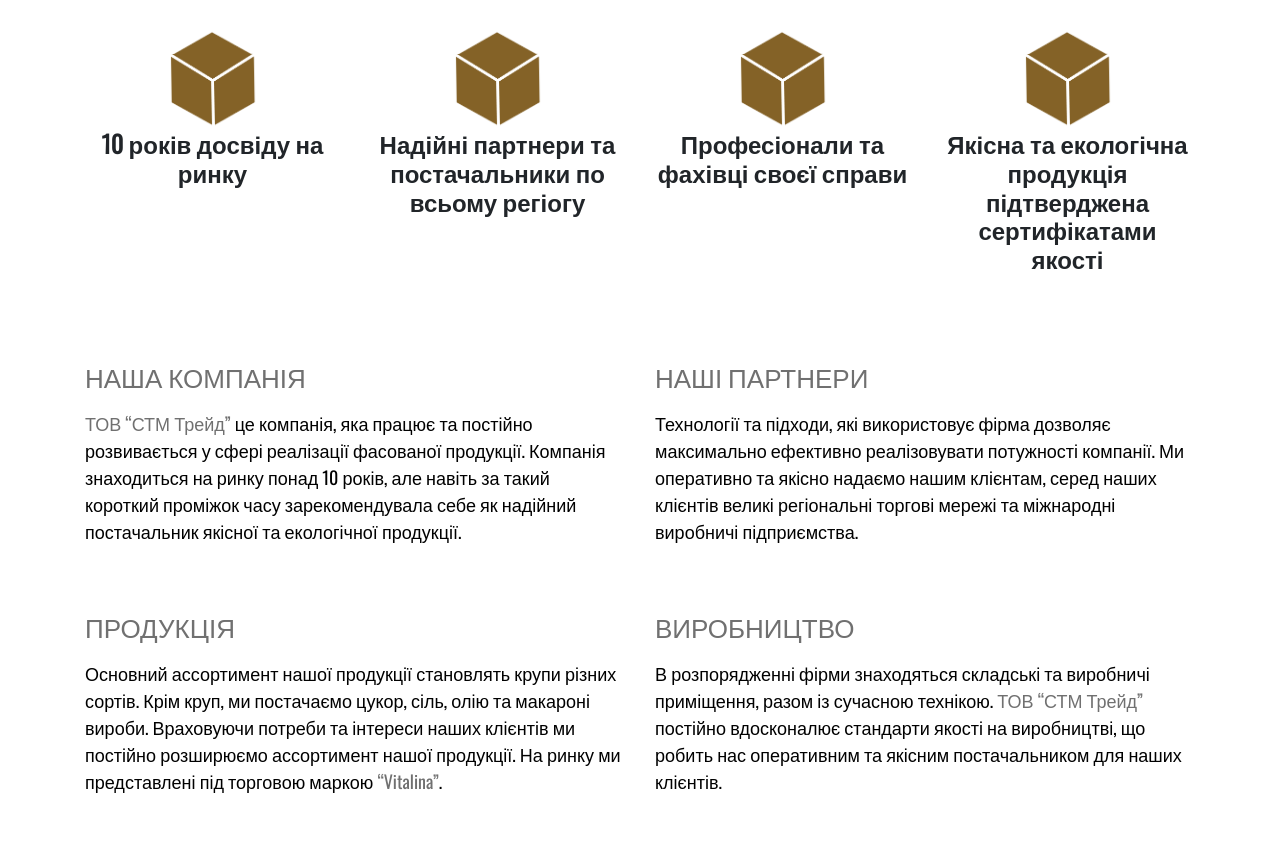
After one commit to amin21212121/amin212121.github.io, a PHP site: page /about_us.html in a window 1280 px wide. The commit adds this page. Shown: the part 663-1531 px from the top of the page. Run offline with PHP 8.4, Linux system fonts and the light colour scheme.

Commit message:
add page about us

```diff
--- /dev/null
+++ b/about_us.html
@@ -0,0 +1,216 @@
+<!doctype html>
+<html lang="uk", "ru">
+  <head>
+    <!-- Required meta tags -->
+    <meta charset="utf-8">
+    <meta name="viewport" content="width=device-width, initial-scale=1, shrink-to-fit=no">
+
+    <!-- Bootstrap CSS -->
+    <link rel="stylesheet" href="https://stackpath.bootstrapcdn.com/bootstrap/4.4.1/css/bootstrap.min.css" integrity="sha384-Vkoo8x4CGsO3+Hhxv8T/Q5PaXtkKtu6ug5TOeNV6gBiFeWPGFN9MuhOf23Q9Ifjh" crossorigin="anonymous">
+	<link rel="stylesheet" href="css/style.css">
+
+    <title>Продаж сілі, круп, кави оптом</title>
+  </head>
+  <body>
+  <nav class="navbar navbar-expand-lg navbar-light bg-light rounded">
+
+
+    <div class="collapse navbar-collapse" id="navbarsExample09">
+
+	  <div  class = "firstblock">
+	 <div class = "callme"> замовити дзвінок? </div>
+	  <ul class="navbar-nav">
+
+        <li class="nav-item active">
+        <li class="nav-item">
+          <a class="nav-link" href="#">ПРОДУКЦІЯ</a>
+        </li>
+
+		 <li class="nav-item">
+          <a class="nav-link" href="#">СПІВПРАЦЯ</a>
+        </li>
+           </ul>
+		    </div>
+
+	  <a class="navbar-brand" href="index.html"><img id="nav-menu" src="img/logo.png"  width="120" height="52"  alt="logo"></a>
+
+ <div  class = "secondlock">
+	 <div class = "lang">
+	 <span> EN </span>
+	 <span> RU </span>
+	 <span> UA </span>
+	 </div>
+       <ul class="navbar-nav">
+        <li class="nav-item active">
+
+        <li class="nav-item">
+          <a class="nav-link" href="about_us.html">ПРО НАС</a>
+        </li>
+
+		 <li class="nav-item">
+          <a class="nav-link" href="#">КОНТАКТИ</a>
+        </li>
+           </ul>
+   </div>
+    </div>
+  </nav>
+
+
+
+
+   <video autoplay muted loop id="myVideo_about_us">
+  <source src="si.mp4" type="video/mp4">
+</video>
+
+<div class="container about_us_positive">
+
+<div class="row">
+      <div class="col-3">
+         <img src="img/icon_cube.png" width="90" height="100" alt="icon_cube">
+        <h2>10 років досвіду на ринку</h2>
+
+      </div>
+
+      <div class="col-3">
+        <img src="img/icon_cube.png" width="90" height="100" alt="icon_cube">
+        <h2>Надійні партнери та постачальники по всьому регіогу</h2>
+
+      </div>
+
+
+      <div class="col-3">
+        <img src="img/icon_cube.png" width="90" height="100" alt="icon_cube">
+        <h2>Професіонали та фахівці своєї справи</h2>
+
+      </div>
+
+      <div class="col-3">
+        <img src="img/icon_cube.png" width="90" height="100" alt="icon_cube">
+        <h2>Якісна та екологічна продукція підтверджена сертифікатами якості</h2>
+
+      </div><!-- /.col-lg-4 -->
+    </div><!-- /.row -->
+
+</div>
+
+
+<div class="container about_us_descr">
+<div class="row">
+      <div class="col-6">
+
+        <h2>НАША КОМПАНІЯ</h2>
+		<p> <span>ТОВ “СТМ Трейд”</span> це компанія, яка працює та постійно розвивається у сфері реалізації фасованої продукції. Компанія знаходиться на ринку понад 10 років, але навіть за такий короткий проміжок часу зарекомендувала себе як надійний постачальник якісної та екологічної продукції.</p>
+
+      </div>
+
+      <div class="col-6">
+
+        <h2>НАШІ ПАРТНЕРИ</h2>
+       <p>  Технології та підходи, які використовує фірма дозволяє максимально ефективно реалізовувати потужності компанії. Ми оперативно та якісно надаємо нашим клієнтам, серед наших клієнтів великі регіональні торгові мережі та міжнародні виробничі підприємства.</p>
+
+
+      </div>
+
+    </div>
+
+	<div class="row">
+      <div class="col-6">
+
+        <h2>ПРОДУКЦІЯ</h2>
+		<p> Основний ассортимент нашої продукції становлять крупи різних сортів. Крім круп, ми постачаємо цукор, сіль, олію та макароні вироби. Враховуючи потреби та інтереси наших клієнтів ми постійно розширюємо ассортимент нашої продукції. На ринку ми представлені під торговою маркою <span>“Vitalina”</span>.</p>
+
+      </div>
+
+      <div class="col-6">
+
+        <h2>ВИРОБНИЦТВО</h2>
+       <p>  В розпорядженні фірми знаходяться складські та виробничі приміщення, разом із сучасною технікою. <span>ТОВ “СТМ Трейд”</span> постійно вдосконалює стандарти якості на виробництві, що робить нас оперативним та якісним постачальником для наших клієнтів.</p>
+
+
+      </div>
+
+    </div>
+
+	</div>
+
+
+	<div class="container about_us_gallery">
+
+<div class="row">
+      <div class="col-6">
+         <img src="https://besplatka.ua/aws/74/76/64/54/fasovochnyi-ceh-fasovochnoe-oborudovanie-semechki-photo-ea3f.jpg" width="100%" height="100%" alt="icon_cube">
+
+
+      </div>
+
+      <div class="col-6">
+        <img src="http://vostok.today/uploads/posts/2018-02/thumbs/1518406117_v-magadane-sgorel-fasovochnyy-ceh.jpg" width="100%" height="100%" alt="icon_cube">
+
+
+      </div>
+
+      </div>
+    </div>
+
+</div>
+
+
+
+	<footer>
+
+	<div class="row">
+      <div class="col-lg-3">
+        <img src="img/logo.png" width="120" height="52" alt="logo">
+
+
+      </div><!-- /.col-lg-4 -->
+
+      <div class="col-lg-6">
+      <div  class = "middleblock">
+
+          <a class="foot-link" href="#">ПРОДУКЦІЯ</a>
+
+
+
+          <a class="foot-link" href="#">СПІВПРАЦЯ</a>
+
+
+          <a class="foot-link" href="#">ПРО НАС</a>
+
+
+          <a class="foot-link" href="#">КОНТАКТИ</a>
+
+
+		   <div class = "socialicon">
+		   <img src="img/facebook.png" width="30" height="30" alt="facebook">
+		  <img src="img/linkedin.png" width="30" height="30" alt="linkenid">
+		  <img src="img/twitter.png" width="30" height="30" alt="twitter">
+		  <img src="img/instagram.png" width="30" height="30" alt="instagram">
+		    </div>
+            </div>
+      </div><!-- /.col-lg-4 -->
+
+      <div class="col-lg-3">
+      <div  class = "rightblock">
+	 <div class = "foot-link"> <a href="tel:+ 380 66 412 61 81"> + 380 66 412 61 81 </a> </div>
+
+           <div class = "btn btn-footer"> НАПИШІТЬ НАМ </div>
+
+
+
+           </ul>
+		    </div>
+
+      </div><!-- /.col-lg-4 -->
+    </div><!-- /.row -->
+	</footer>
+
+
+
+    <!-- Optional JavaScript -->
+    <!-- jQuery first, then Popper.js, then Bootstrap JS -->
+    <script src="https://code.jquery.com/jquery-3.4.1.slim.min.js" integrity="sha384-J6qa4849blE2+poT4WnyKhv5vZF5SrPo0iEjwBvKU7imGFAV0wwj1yYfoRSJoZ+n" crossorigin="anonymous"></script>
+    <script src="https://cdn.jsdelivr.net/npm/popper.js@1.16.0/dist/umd/popper.min.js" integrity="sha384-Q6E9RHvbIyZFJoft+2mJbHaEWldlvI9IOYy5n3zV9zzTtmI3UksdQRVvoxMfooAo" crossorigin="anonymous"></script>
+    <script src="https://stackpath.bootstrapcdn.com/bootstrap/4.4.1/js/bootstrap.min.js" integrity="sha384-wfSDF2E50Y2D1uUdj0O3uMBJnjuUD4Ih7YwaYd1iqfktj0Uod8GCExl3Og8ifwB6" crossorigin="anonymous"></script>
+  </body>
+</html>
--- a/css/style.css
+++ b/css/style.css
@@ -136,6 +136,7 @@ text-align: -webkit-center;
 	border: 2px solid #846227;
 opacity: 1;
     padding: 10px 0px;
+	border-radius: 13em 5.5em/4em 0.5em;
 }
 
 .positive .row {
@@ -186,6 +187,7 @@ div.container-fluid.history .col-md-6 b {
 	border: 2px solid #846227;
 opacity: 1;
     padding: 10px 0px;
+	border-radius: 13em 5.5em/4em 0.5em;
 }
 
 .our-clinets {
@@ -261,3 +263,59 @@ footer .row {
   width: 100%;
   height: 100%;
 }
+
+#myVideo_about_us{
+
+
+    width: 90%;
+    margin-left: auto;
+    height: 100%;
+    margin-right: auto;
+    display: block;
+}
+
+.about_us_positive {
+	margin-top: 30px;
+   }
+
+
+.about_us_positive img {
+	margin-left: auto;
+    margin-right: auto;
+    display: block;
+}
+.about_us_positive h2 {
+	font-size: 24px;
+	font-weight: 900;
+	text-align: center;
+}
+
+.about_us_descr {
+	margin-top: 80px;
+	margin-bottom: 50px;
+}
+
+.about_us_descr h2 {
+	font-size: 26px;
+	text-align: left;
+letter-spacing: 0;
+color: #707070;
+}
+
+.about_us_descr p {
+	font-size: 18px;
+	color: #000;
+	letter-spacing: 0;
+	padding: 10px 0px;
+}
+.about_us_descr span {
+	color: #707070;
+}
+
+body > div.container.about_us_descr > div:nth-child(2) {
+	margin-top: 40px;
+}
+
+.about_us_gallery {
+		margin-bottom: 50px;
+}
```
Also changed, not shown: index.html (+10 -12 lines), img/icon_cube.png (added), img/oil.jpg, img/oils.jpg (added), 1 other file.
